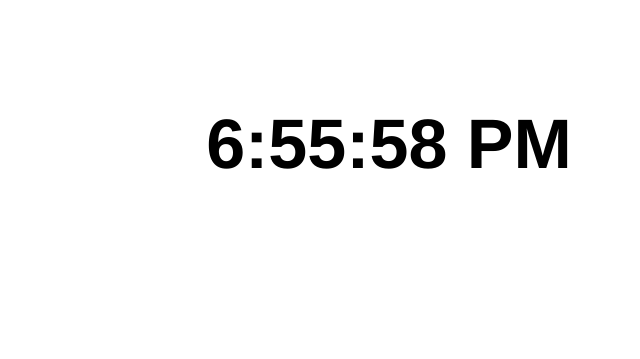
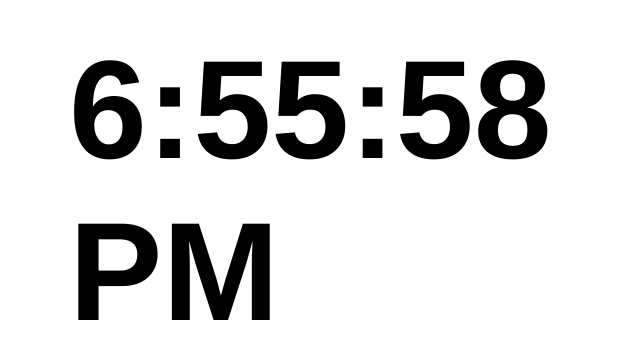
Before and after one commit to Not-Mystify/clockapp, a plain HTML site: page index.html in a window 1280 px wide. Shown: the part 303-662 px from the top of the page, without its empty margins (251-891 px from the left). Drawn offline with Linux system fonts and the light colour scheme.

Commit message:
Update index.html

```diff
--- a/index.html
+++ b/index.html
@@ -10,7 +10,7 @@
         top: 50%;
         left: 50%;
         transform: translate(-50%, -50%);
-        font-size: 70px;
+        font-size: 140px;
     }
 </style>
 
```
